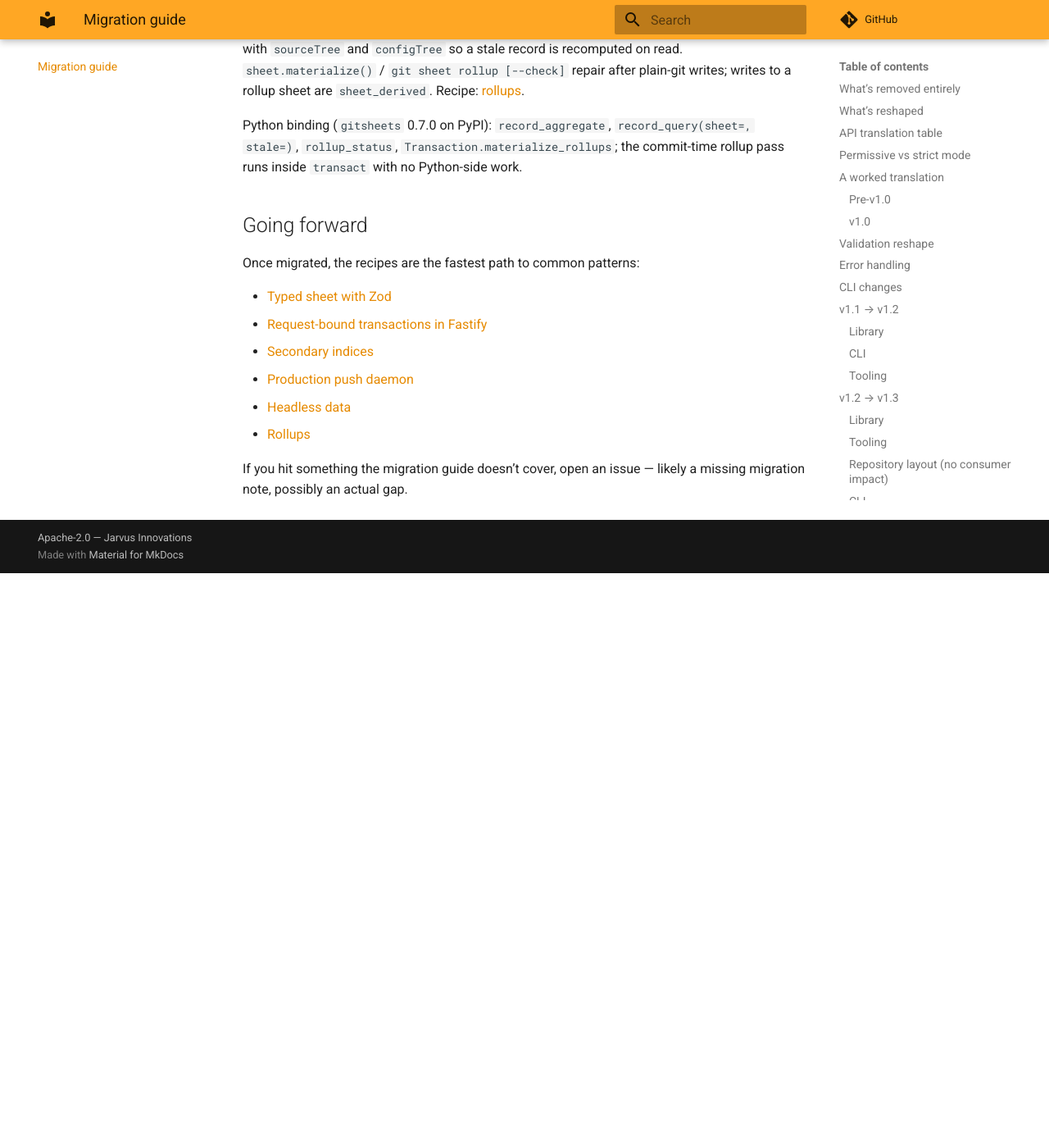
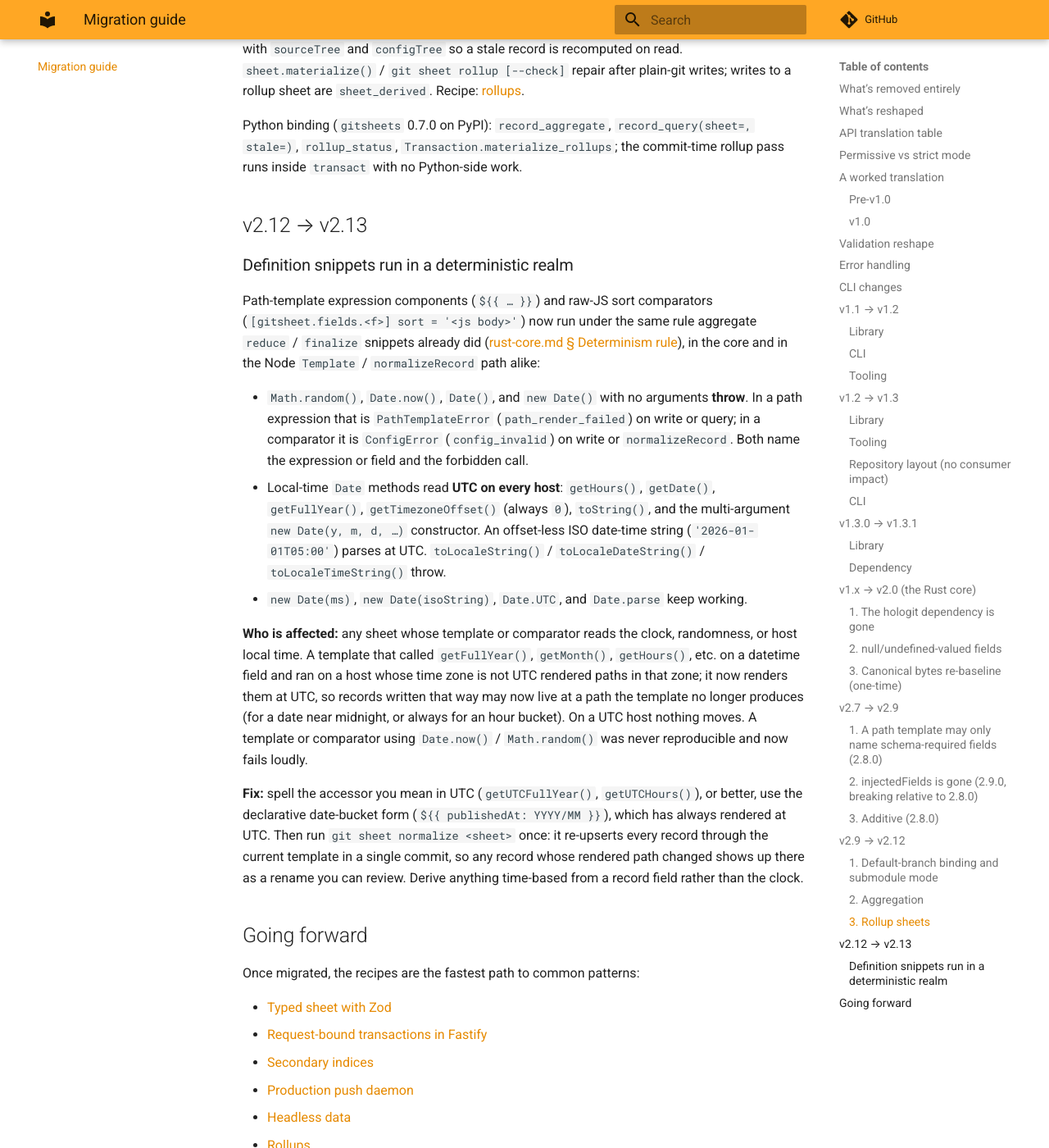
Before and after one commit to JarvusInnovations/gitsheets, an MkDocs documentation site: the page built from docs/migration-guide.md, in a window 1280 px wide and 1400 px high, scrolled down 11945 px. Shown: the whole window at 82% size. Built offline with MkDocs 1.6.1 and Material for MkDocs 9.7.7, drawn with Linux system fonts in a browser that asks for light colours; comment, search, counter and statistics services are not loaded; before the commit the page ends 12644 px from its top, so only the background shows below that.

Commit message:
docs(migration): v2.12 -> v2.13 deterministic snippet realm
Refs #362

Co-Authored-By: Claude Opus 5.5 <noreply@anthropic.com>
Claude-Session: https://claude.ai/code/session_013bS1t58BgthzfR3EtAeRT2

```diff
--- a/docs/migration-guide.md
+++ b/docs/migration-guide.md
@@ -365,6 +365,20 @@ A sheet config with `[gitsheet.rollup] from = '<source>'` and a `path` that is a
 
 Python binding (`gitsheets` 0.7.0 on PyPI): `record_aggregate`, `record_query(sheet=, stale=)`, `rollup_status`, `Transaction.materialize_rollups`; the commit-time rollup pass runs inside `transact` with no Python-side work.
 
+## v2.12 → v2.13
+
+### Definition snippets run in a deterministic realm
+
+Path-template expression components (`${{ … }}`) and raw-JS sort comparators (`[gitsheet.fields.<f>] sort = '<js body>'`) now run under the same rule aggregate `reduce` / `finalize` snippets already did ([rust-core.md § Determinism rule](https://github.com/JarvusInnovations/gitsheets/blob/develop/specs/rust-core.md#determinism-rule-for-definition-snippets)), in the core and in the Node `Template` / `normalizeRecord` path alike:
+
+- `Math.random()`, `Date.now()`, `Date()`, and `new Date()` with no arguments **throw**. In a path expression that is `PathTemplateError` (`path_render_failed`) on write or query; in a comparator it is `ConfigError` (`config_invalid`) on write or `normalizeRecord`. Both name the expression or field and the forbidden call.
+- Local-time `Date` methods read **UTC on every host**: `getHours()`, `getDate()`, `getFullYear()`, `getTimezoneOffset()` (always `0`), `toString()`, and the multi-argument `new Date(y, m, d, …)` constructor. An offset-less ISO date-time string (`'2026-01-01T05:00'`) parses at UTC. `toLocaleString()` / `toLocaleDateString()` / `toLocaleTimeString()` throw.
+- `new Date(ms)`, `new Date(isoString)`, `Date.UTC`, and `Date.parse` keep working.
+
+**Who is affected:** any sheet whose template or comparator reads the clock, randomness, or host local time. A template that called `getFullYear()`, `getMonth()`, `getHours()`, etc. on a datetime field and ran on a host whose time zone is not UTC rendered paths in that zone; it now renders them at UTC, so records written that way may now live at a path the template no longer produces (for a date near midnight, or always for an hour bucket). On a UTC host nothing moves. A template or comparator using `Date.now()` / `Math.random()` was never reproducible and now fails loudly.
+
+**Fix:** spell the accessor you mean in UTC (`getUTCFullYear()`, `getUTCHours()`), or better, use the declarative date-bucket form (`${{ publishedAt: YYYY/MM }}`), which has always rendered at UTC. Then run `git sheet normalize <sheet>` once: it re-upserts every record through the current template in a single commit, so any record whose rendered path changed shows up there as a rename you can review. Derive anything time-based from a record field rather than the clock.
+
 ## Going forward
 
 Once migrated, the recipes are the fastest path to common patterns:
```
